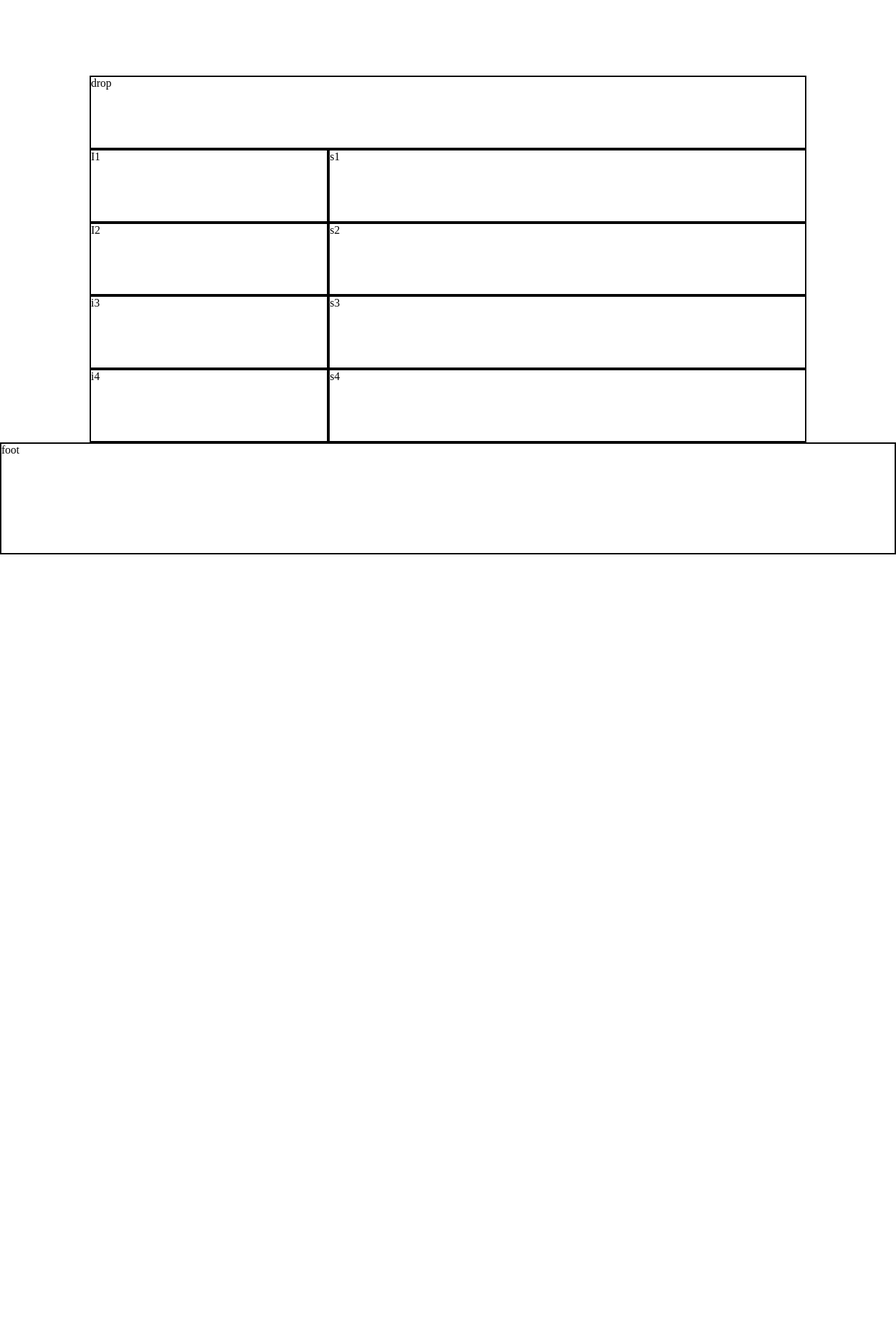
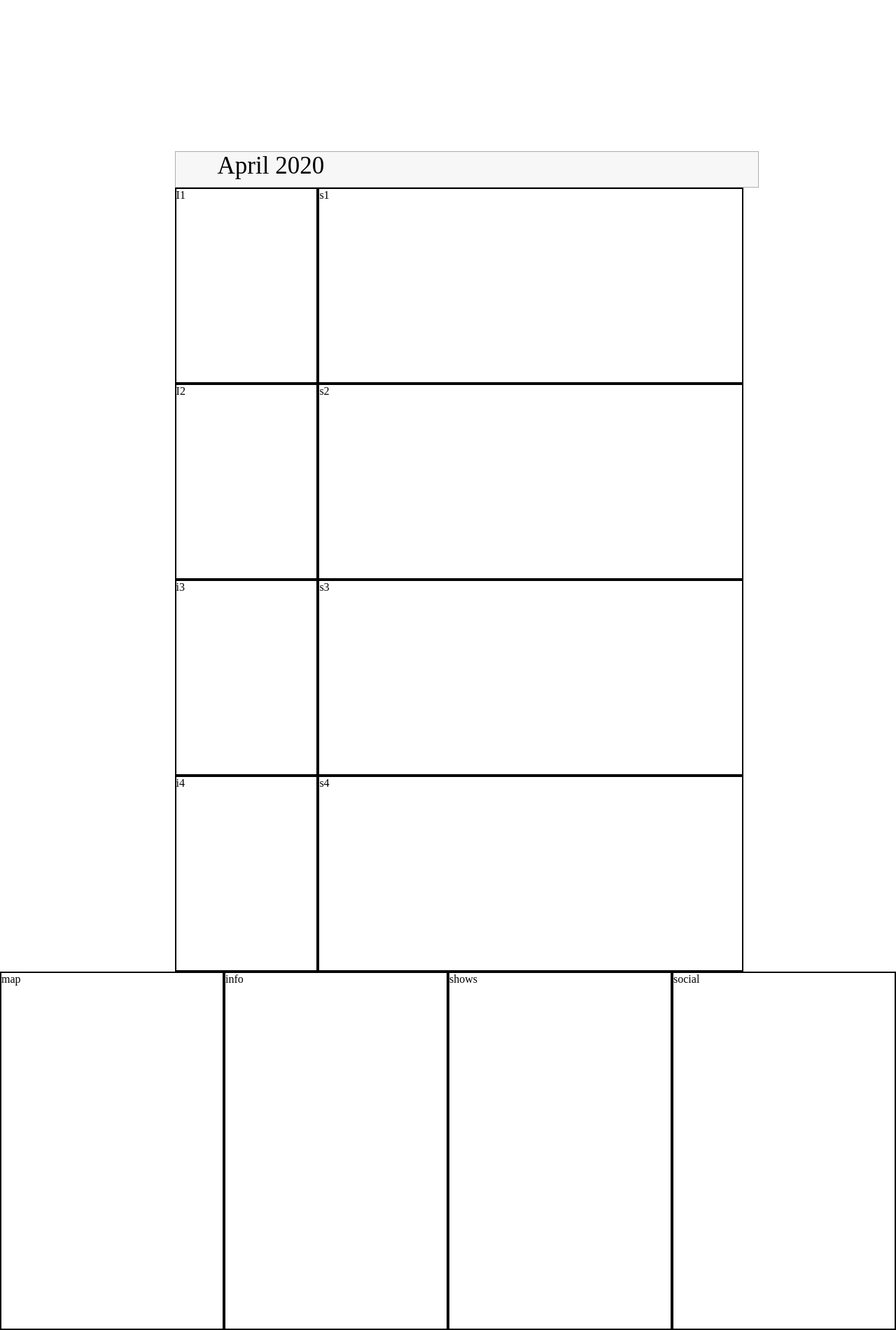
Before and after one commit to DMDBari/W1_D3_Homework, a plain HTML site: page index.html in a window 1280 px wide. Shown: the part 808-2708 px from the top of the page at 70% size. Before the commit the page ends 1600 px from the top, so only its background shows below. Drawn offline with Linux system fonts and the light colour scheme.

Commit message:
resized and built grid for footer

```diff
--- a/css/main.css
+++ b/css/main.css
@@ -4,10 +4,9 @@
 }
 
 .grid-container {
-    min-height: 200vh;
     display: grid;
-    grid-template-columns: 10vw 1fr 2fr 10vw;
-    grid-template-rows: 10vh 104.5vh 1fr 1fr 1fr 1fr 1fr 20vh;
+    grid-template-columns: 19.5vw 16vw 2fr 17vw;
+    grid-template-rows: 10vh 104.5vh 20vh 35vh 35vh 35vh 35vh 64vh;
     grid-template-areas:
     "nav nav nav nav"
     "feature-pic feature-pic feature-pic feature-pic"
@@ -67,14 +66,41 @@
 
 .feature-pic {
     grid-area: feature-pic;
+    position: relative;
 }
 
 #feat-pic {
     max-height: 100%;
 }
 
+.feature-text {
+    color: white;
+    z-index: 99;
+    position: absolute;
+    top: 50%;
+    left: 50%;
+    transform: translate(-50%, -50%);
+}
+
+#Center {
+    font-size: 180px;
+    white-space: nowrap;
+}
+
 .drop-down {
     grid-area: drop-down;
+    position: relative;
+}
+
+.drop-down > p {
+    background-color: rgb(247, 247, 247);
+    border: 1px solid rgb(174, 174, 174);
+    position: absolute;
+    bottom: 0;
+    height: 50px;
+    width: 95%;
+    padding-left: 60px;
+    font-size: 35px;
 }
 
 .img1 {
@@ -112,3 +138,28 @@
 .footer {
     grid-area: footer;
 }
+
+.footer > div {
+    display: grid;
+    grid-template-columns: 1fr 1fr 1fr 1fr;
+    grid-template-rows: 1fr;
+    grid-template-areas:
+    "map info shows social";
+    height: 100%;
+}
+
+.map {
+    grid-area: map;
+}
+
+.info {
+    grid-area: info;
+}
+
+.shows {
+    grid-area: shows;
+}
+
+.social {
+    grid-area: social;
+}
--- a/index.html
+++ b/index.html
@@ -26,9 +26,14 @@
             <div class="feat-container">
                 <img src="/images/theater-image-background.png" alt="Photo of stage" id="feat-pic" >
             </div>
+            <div class="feature-text">
+                <p id="Center">Featured Shows</p>
+            </div>
         </div>
         <!-- Month Dropdown -->
-        <div class="drop-down area-border">drop</div>
+        <div class="drop-down">
+            <p>April 2020</p>
+        </div>
         <!-- 1st Show -->
         <div class="show1 area-border">s1</div>
         <!-- Img 1 -->
@@ -46,7 +51,14 @@
         <!-- Img 4 -->
         <div class="img4 area-border">i4</div>
         <!-- Footer -->
-        <div class="footer area-border">foot</div>
+        <div class="footer">
+            <div class="grid-container-b">
+                <div class="map area-border">map</div>
+                <div class="info area-border">info</div>
+                <div class="shows area-border">shows</div>
+                <div class="social area-border">social</div>
+            </div>
+        </div>
     </div>
 </body>
 </html>
```
